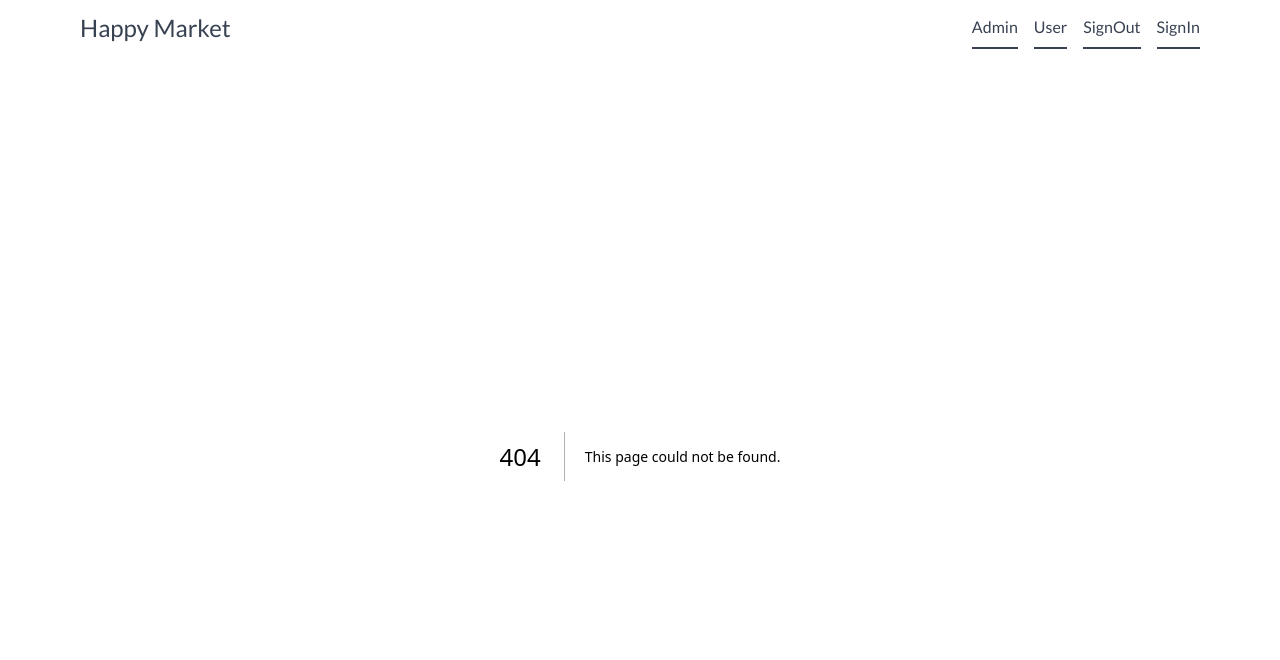
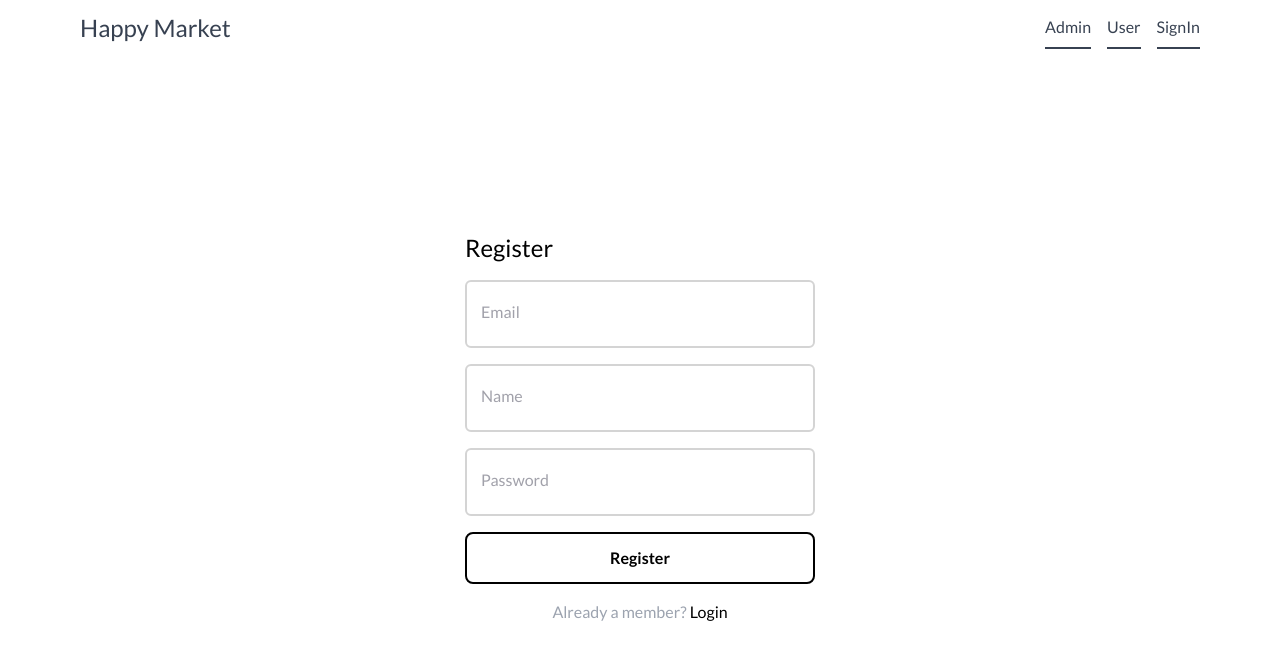
Before and after one commit to soyello/4th-market-app, a Next.js app: page /auth/register in a window 1280 px wide. Before the commit this address had no page. Shown: the top 660 px of the page. Built offline with nearby package versions, Linux system fonts and the light colour scheme; no server answers.

Commit message:
Register, Login 페이지 UI 생성

```diff
--- a/src/components/NavItem.tsx
+++ b/src/components/NavItem.tsx
@@ -1,3 +1,4 @@
+import { useSession } from 'next-auth/react';
 import Link from 'next/link';
 import React from 'react';
 
@@ -6,11 +7,15 @@
   | { label: string; type: 'button'; onClick: () => void };
 
 const NavItem = ({ mobile }: { mobile?: boolean }) => {
+  const { data: session, status } = useSession();
+  console.log({ session }, status);
+
   const navItems: navItemsProps[] = [
     { href: '/admin', label: 'Admin', type: 'link' },
     { href: '/user', label: 'User', type: 'link' },
-    { label: 'SignOut', type: 'button', onClick: () => console.log('bye') },
-    { label: 'SignIn', type: 'button', onClick: () => console.log('hello') },
+    session?.user
+      ? { label: 'SignOut', type: 'button', onClick: () => console.log('bye') }
+      : { label: 'SignIn', type: 'button', onClick: () => console.log('hello') },
   ];
   return (
     <ul className={`flex items-center justify-center gap-4 text-md w-full ${mobile && 'flex-col h-full'}`}>
--- a/src/pages/_app.tsx
+++ b/src/pages/_app.tsx
@@ -1,15 +1,18 @@
 import Navbar from '@/components/Navbar';
 import '@/styles/globals.css';
+import { SessionProvider } from 'next-auth/react';
 import type { AppProps } from 'next/app';
 import { Lato } from 'next/font/google';
 
 const lato = Lato({ subsets: ['latin'], weight: ['300', '400', '700'] });
 
-export default function App({ Component, pageProps }: AppProps) {
+export default function App({ Component, pageProps: { session, ...pageProps } }: AppProps) {
   return (
-    <div className={lato.className}>
-      <Navbar />
-      <Component {...pageProps} />
-    </div>
+    <SessionProvider session={session}>
+      <div className={lato.className}>
+        <Navbar />
+        <Component {...pageProps} />
+      </div>
+    </SessionProvider>
   );
 }
--- /dev/null
+++ b/src/pages/auth/login.tsx
@@ -0,0 +1,63 @@
+import Button from '@/components/Button';
+import Input from '@/components/Input';
+import { signIn } from 'next-auth/react';
+import Link from 'next/link';
+import { useRouter } from 'next/router';
+import React, { useState } from 'react';
+import { FieldValues, SubmitHandler, useForm } from 'react-hook-form';
+
+const LoginPage = () => {
+  const router = useRouter();
+  const [isLoading, setIsLoading] = useState(false);
+  const {
+    register,
+    handleSubmit,
+    formState: { errors },
+  } = useForm<FieldValues>({
+    defaultValues: {
+      email: '',
+      password: '',
+    },
+  });
+
+  const onSubmit: SubmitHandler<FieldValues> = async (body) => {
+    setIsLoading(true);
+    try {
+      const data = signIn('credentials', body);
+      console.log(data);
+      router.push('/');
+    } catch (error) {
+      console.log(error);
+    } finally {
+      setIsLoading(false);
+    }
+  };
+  return (
+    <section className='grid h-[calc(100vh_-_56px)] place-items-center'>
+      <form onSubmit={handleSubmit(onSubmit)} className='flex flex-col justify-center gap-4 min-w-[350px]'>
+        <h1 className='text-2xl'>Login</h1>
+        <Input id='email' label='Email' register={register} disabled={isLoading} errors={errors} required />
+        <Input
+          id='password'
+          label='Password'
+          type='password'
+          register={register}
+          disabled={isLoading}
+          errors={errors}
+          required
+        />
+        <Button label='Login' />
+        <div className='text-center'>
+          <p className='text-gray-400'>
+            Not a member?{' '}
+            <Link href='/auth/register' className='text-black hover:underline'>
+              Register
+            </Link>
+          </p>
+        </div>
+      </form>
+    </section>
+  );
+};
+
+export default LoginPage;
--- /dev/null
+++ b/src/pages/auth/register.tsx
@@ -0,0 +1,64 @@
+import Button from '@/components/Button';
+import Input from '@/components/Input';
+import axios from 'axios';
+import Link from 'next/link';
+import { useRouter } from 'next/router';
+import React, { useState } from 'react';
+import { FieldValues, SubmitHandler, useForm } from 'react-hook-form';
+
+const RegisterPage = () => {
+  const router = useRouter();
+  const [isLoading, setIsLoading] = useState(false);
+  const {
+    register,
+    handleSubmit,
+    formState: { errors },
+  } = useForm<FieldValues>({
+    defaultValues: {
+      name: '',
+      email: '',
+      password: '',
+    },
+  });
+  const onSubmit: SubmitHandler<FieldValues> = async (body) => {
+    setIsLoading(true);
+    try {
+      const { data } = await axios.post('/api/register', body);
+      console.log(data);
+      router.push('/auth/login');
+    } catch (error) {
+      console.warn(error);
+    } finally {
+      setIsLoading(false);
+    }
+  };
+  return (
+    <section className='grid h-[calc(100vh_-_56px)] place-items-center'>
+      <form onSubmit={handleSubmit(onSubmit)} className='flex flex-col justify-center gap-4 min-w-[350px]'>
+        <h1 className='text-2xl'>Register</h1>
+        <Input id='email' label='Email' disabled={isLoading} register={register} errors={errors} required />
+        <Input id='name' label='Name' disabled={isLoading} register={register} errors={errors} required />
+        <Input
+          id='password'
+          label='Password'
+          type='password'
+          disabled={isLoading}
+          register={register}
+          errors={errors}
+          required
+        />
+        <Button label='Register' />
+        <div className='text-center'>
+          <p className='text-gray-400'>
+            Already a member?{' '}
+            <Link href='/auth/login' className='text-black hover:underline'>
+              Login
+            </Link>
+          </p>
+        </div>
+      </form>
+    </section>
+  );
+};
+
+export default RegisterPage;
```
